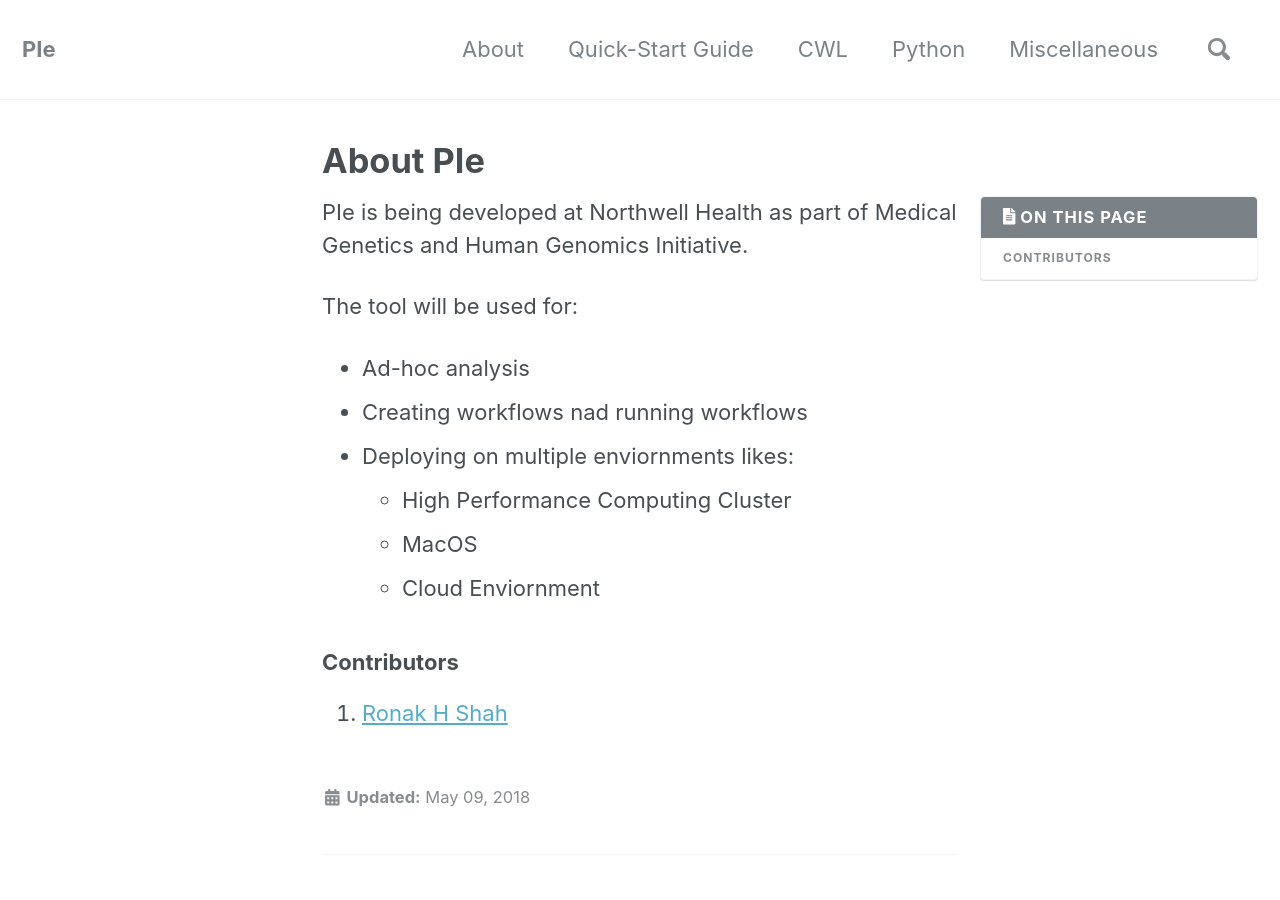
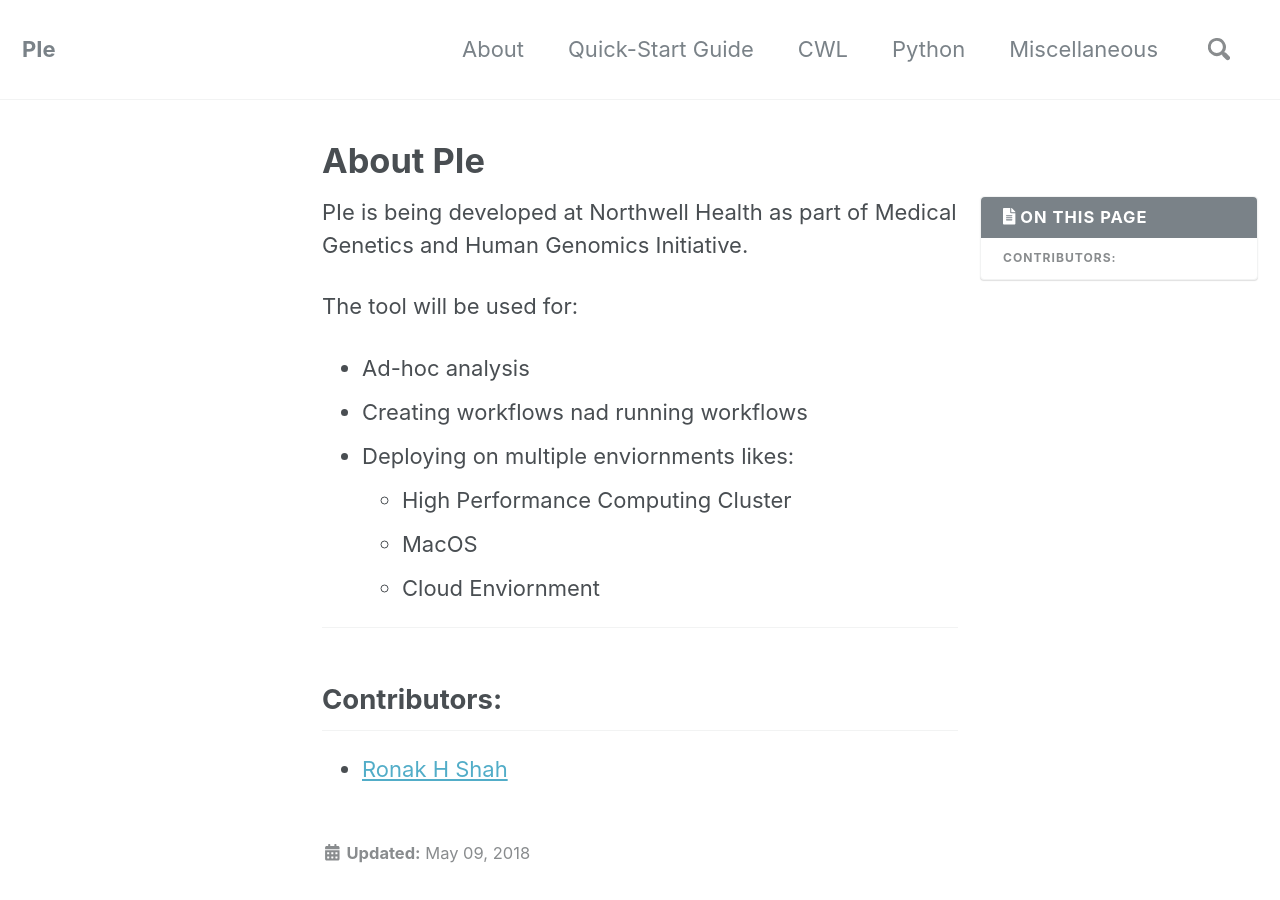
Before and after one commit to rhshah/PIe, a Jekyll site: the page built from docs/_about/index.md, in a window 1280 px wide and 900 px high. Built offline with Jekyll 4.4.1, drawn with Linux system fonts in a browser that asks for light colours; nearby versions of some CDN libraries; some of the changed lines change nothing that is shown.

Commit message:
Some visual changes

```diff
--- a/docs/_about/index.md
+++ b/docs/_about/index.md
@@ -18,6 +18,8 @@ The tool will be used for:
   - MacOS
   - Cloud Enviornment
 
-### Contributors
+- - - -
 
-1. [Ronak H Shah](https://www.github.com/rhshah)
+## Contributors:
+
+- [Ronak H Shah](https://www.github.com/rhshah)
```
Also changed, not shown: docs/index.md (+2 -0 lines).
